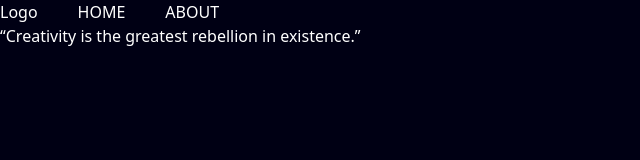
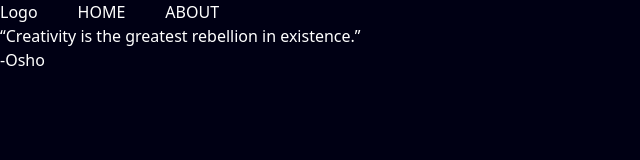
Before and after one commit to ohyajk/Math-Magicians, a React (Create React App) app: page /quote in a window 1280 px wide. Shown: the top 160 px of the page, without its empty margins (0-640 px from the left). Built offline with nearby package versions, Linux system fonts and the light colour scheme.

Commit message:
Add Osho quote

```diff
--- a/src/Pages/QuotePage.jsx
+++ b/src/Pages/QuotePage.jsx
@@ -1,10 +1,11 @@
-import React from 'react';
-
 const QuotePage = () => (
   <div>
     <blockquote>
       “Creativity is the greatest rebellion in existence.”
     </blockquote>
+    <h4>
+      -Osho
+    </h4>
   </div>
 );
 
```
